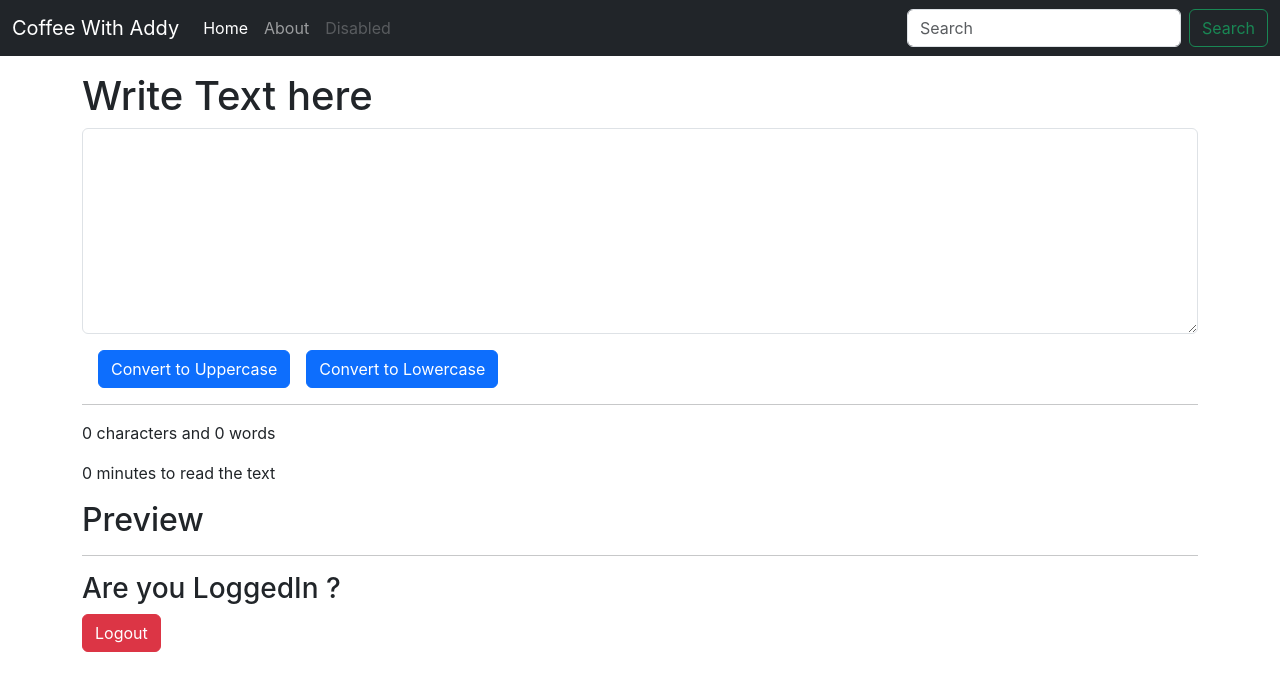
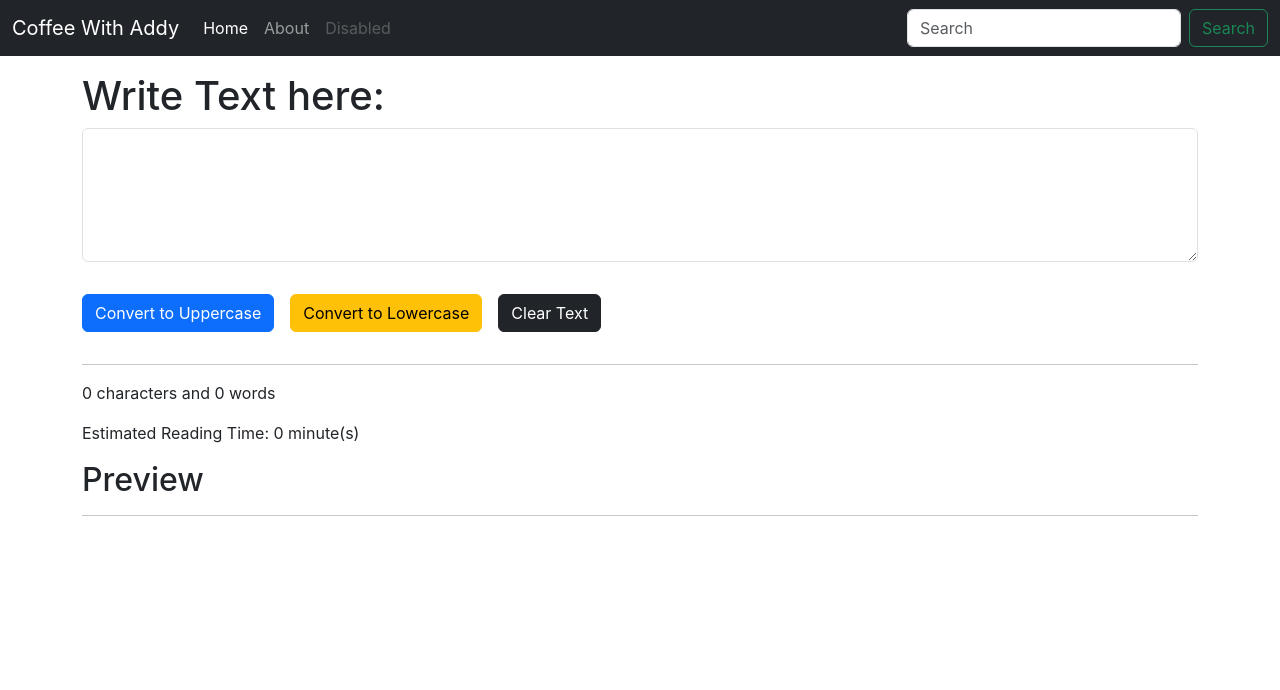
Before and after one commit to AdityaGupta-03/reactBasic, a React (Create React App) app: page / in a window 1280 px wide. Shown: the top 690 px of the page. Built offline with nearby package versions, Linux system fonts and the light colour scheme.

Commit message:
Added Clear Text functionality

```diff
--- a/src/App.jsx
+++ b/src/App.jsx
@@ -2,15 +2,6 @@
 import "./App.css";
 import Navbar from "./components/Navbar";
 import Form from "./components/Form";
-
-let loggedIn = true;
-function Success() {
-    return <button className="btn btn-danger">Logout</button>;
-}
-function Danger() {
-    return <button className="btn btn-success">Login</button>;
-}
-let content = loggedIn ? <Success /> : <Danger />;
 
 // Exporting the Component
 export default function App() {
@@ -24,9 +15,6 @@ export default function App() {
           {/* Nesting Function in the App Component */}
           <div className="container">
             <Form heading="Write Text here"/>
-            <hr />
-            <h3>Are you LoggedIn ?</h3>
-            {content}
           </div>
         </>
     );
--- a/src/components/Form.jsx
+++ b/src/components/Form.jsx
@@ -9,7 +9,7 @@ export default function Form(props) {
     setText(event.target.value);
   }
 
-  function handleUpperCase() {
+  function toUpperCase() {
     // Simply passing text.toUpperCase() in setText will change the text but not previewed text
     // Therefore after changing the text store it in a variable
     const upperText = text.toUpperCase();
@@ -17,32 +17,44 @@ export default function Form(props) {
     setPreview(upperText);
   }
 
-  function handleLowerCase() {
+  function toLowerCase() {
     // Simply passing text.toLowerCase() in setText will change the text but not previewed text
     // Therefore after changing the text store it in a variable
     const lowerText = text.toLowerCase();
     setText(lowerText);
     setPreview(lowerText);
   }
+  let toClear = ()=>{
+    document.getElementById("text").value="";
+    setText("");
+    setPreview("");
+  }
 
   // This will handle the spaces tabs and newlines.
   let content = text === "" ? 0 : text.split(/[\s]+/).length;
-
+  let readingTime = 0.004 * content;
+  let string=0;
+  if(readingTime<Math.ceil(readingTime)){
+    string = "<"+Math.ceil(readingTime);
+  }
   return (
     <>
       <div className='my-3'>
-        <h1>{props.heading}</h1>
+        <h1>{props.heading}:</h1>
         <div className="mb-3">
-          <textarea className="form-control" onChange={handleOnChange} id="text" rows="8" ></textarea>
+          <textarea className="form-control" onChange={handleOnChange} id="text" rows="5" ></textarea>
         </div>
-        <button className="btn btn-primary mx-3" onClick={handleUpperCase}>Convert to Uppercase</button>
-        <button className="btn btn-primary" onClick={handleLowerCase}>Convert to Lowercase</button>
+        <button className="btn btn-primary " onClick={toUpperCase}>Convert to Uppercase</button>
+        <button className="btn btn-warning m-3" onClick={toLowerCase}>Convert to Lowercase</button>
+        <button className="btn btn-dark" onClick={toClear}>Clear Text</button>
+
       </div>
       <hr />
 
       <p>{text.length} characters and {content} words</p>
-      <p>{0.004 * content} minutes to read the text</p>
+      <p>Estimated Reading Time: {string} minute(s)</p>
       <h2>Preview</h2>
+      <hr />
       <p id='preview'>{preview}</p>
     </>
   );
```
